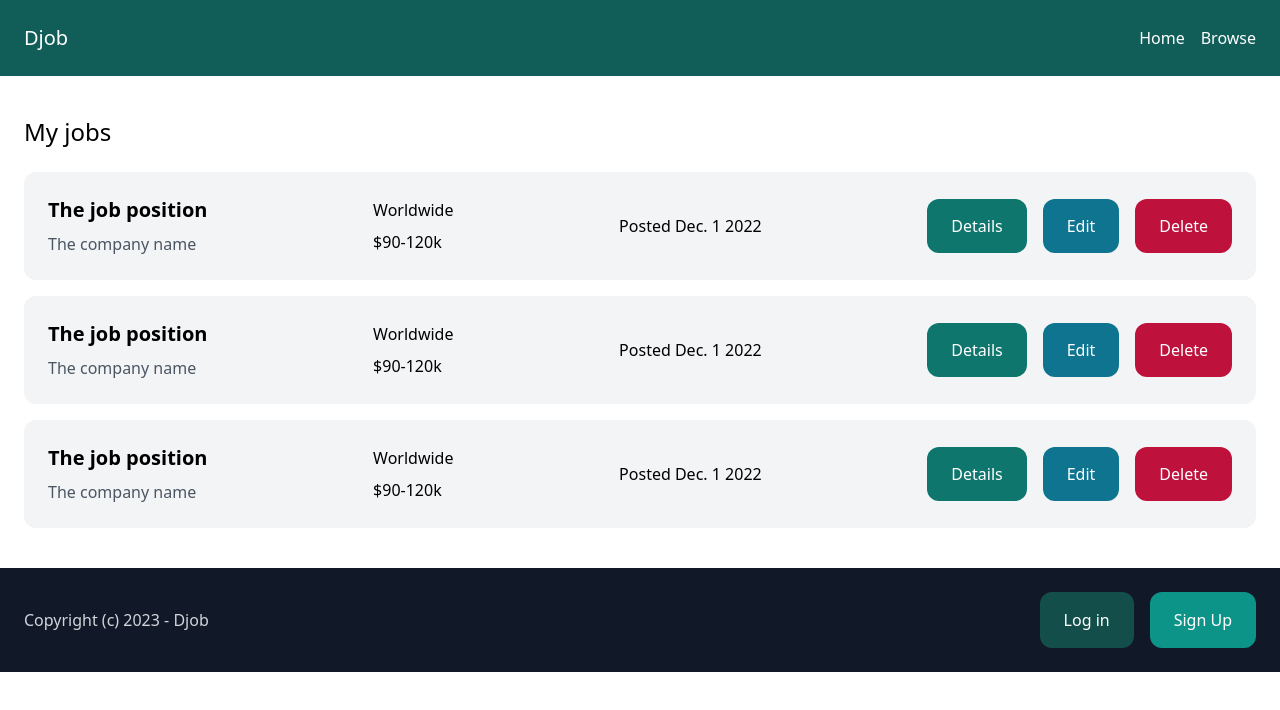
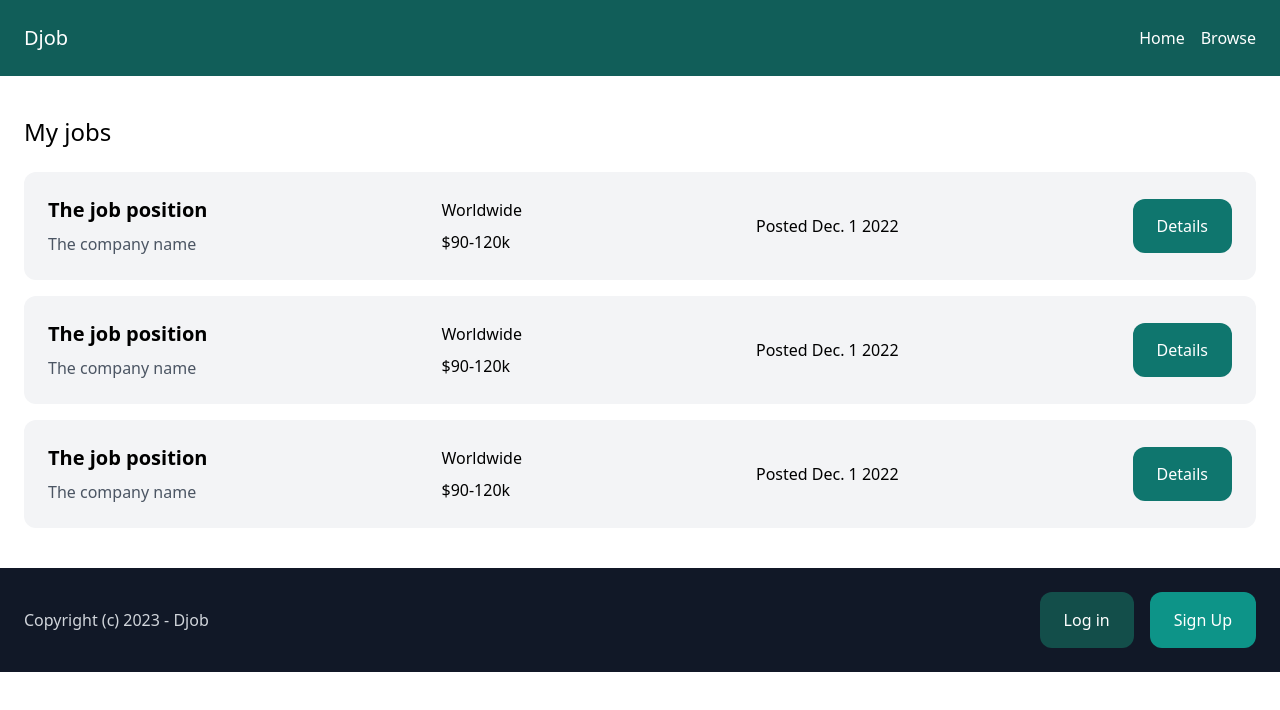
Before and after one commit to koavdev/djob, a Nuxt app: page /myjobs in a window 1280 px wide. Shown: the top 710 px of the page. Built offline with nearby package versions, Linux system fonts and the light colour scheme.

Commit message:
feat: add job component

```diff
--- /dev/null
+++ b/components/job.vue
@@ -0,0 +1,24 @@
+
+<template>
+    <div class="p-6 flex items-center justify-between bg-gray-100 rounded-xl">
+        <div>
+            <h3 class="mb-2 text-xl font-semibold">The job position</h3>
+            <p class="text-gray-600">The company name</p>
+        </div>
+
+        <div>
+            <p class="mb-2">Worldwide</p>
+            <p>$90-120k</p>
+        </div>
+
+        <div>
+            <p>Posted Dec. 1 2022</p>
+        </div>
+
+        <div class="space-x-4">
+            <NuxtLink to="/browse/1" class="py-4 px-6 bg-teal-700 text-white rounded-xl">Details</NuxtLink>
+            <NuxtLink to="/browse/1" class="py-4 px-6 bg-cyan-700 text-white rounded-xl" v-if="my">Edit</NuxtLink>
+            <NuxtLink to="/browse/1" class="py-4 px-6 bg-rose-700 text-white rounded-xl" v-if="my">Delete</NuxtLink>
+        </div>
+    </div>
+</template>
--- a/pages/browse/index.vue
+++ b/pages/browse/index.vue
@@ -25,63 +25,10 @@
 
         <div class="md:col-span-3">
             <div class="space-y-4">
-                <div class="p-6 flex items-center justify-between bg-gray-100 rounded-xl">
-                    <div>
-                        <h3 class="mb-2 text-xl font-semibold">The job position</h3>
-                        <p class="text-gray-600">The company name</p>
-                    </div>
+                <Job />
+                <Job />
+                <Job />
 
-                    <div>
-                        <p class="mb-2">Worldwide</p>
-                        <p>$90-120k</p>
-                    </div>
-
-                    <div>
-                        <p>Posted Dec. 1 2022</p>
-                    </div>
-
-                    <div>
-                        <NuxtLink to="/browse/1" class="py-4 px-6 bg-teal-700 text-white rounded-xl">Details</NuxtLink>
-                    </div>
-                </div>
-                <div class="p-6 flex items-center justify-between bg-gray-100 rounded-xl">
-                    <div>
-                        <h3 class="mb-2 text-xl font-semibold">The job position</h3>
-                        <p class="text-gray-600">The company name</p>
-                    </div>
-
-                    <div>
-                        <p class="mb-2">Worldwide</p>
-                        <p>$90-120k</p>
-                    </div>
-
-                    <div>
-                        <p>Posted Dec. 1 2022</p>
-                    </div>
-
-                    <div>
-                        <NuxtLink to="/browse/1" class="py-4 px-6 bg-teal-700 text-white rounded-xl">Details</NuxtLink>
-                    </div>
-                </div>
-                <div class="p-6 flex items-center justify-between bg-gray-100 rounded-xl">
-                    <div>
-                        <h3 class="mb-2 text-xl font-semibold">The job position</h3>
-                        <p class="text-gray-600">The company name</p>
-                    </div>
-
-                    <div>
-                        <p class="mb-2">Worldwide</p>
-                        <p>$90-120k</p>
-                    </div>
-
-                    <div>
-                        <p>Posted Dec. 1 2022</p>
-                    </div>
-
-                    <div>
-                        <NuxtLink to="/browse/1" class="py-4 px-6 bg-teal-700 text-white rounded-xl">Details</NuxtLink>
-                    </div>
-                </div>
             </div>
         </div>
     </div>
--- a/pages/index.vue
+++ b/pages/index.vue
@@ -10,7 +10,13 @@
         <div class="py-10 px-6">
             <h2 class="mb-8 text-2xl text-center">Newest jobs</h2>
 
+            <div class="space-y-4">
 
+                <Job />
+                <Job />
+                <Job />
+
+            </div>
 
 
         </div>
--- a/pages/myjobs.vue
+++ b/pages/myjobs.vue
@@ -3,67 +3,10 @@
         <h1 class="mb-6 text-2xl">My jobs</h1>
 
         <div class="space-y-4">
-                <div class="p-6 flex items-center justify-between bg-gray-100 rounded-xl">
-                    <div>
-                        <h3 class="mb-2 text-xl font-semibold">The job position</h3>
-                        <p class="text-gray-600">The company name</p>
-                    </div>
+                <Job :my="true"/>
+                <Job :my="true"/>
+                <Job :my="true"/>
 
-                    <div>
-                        <p class="mb-2">Worldwide</p>
-                        <p>$90-120k</p>
-                    </div>
-
-                    <div>
-                        <p>Posted Dec. 1 2022</p>
-                    </div>
-                    <div class="space-x-4">
-                        <NuxtLink to="/browse/1" class="py-4 px-6 bg-teal-700 text-white rounded-xl">Details</NuxtLink>
-                        <NuxtLink to="/browse/1" class="py-4 px-6 bg-cyan-700 text-white rounded-xl">Edit</NuxtLink>
-                        <NuxtLink to="/browse/1" class="py-4 px-6 bg-rose-700 text-white rounded-xl">Delete</NuxtLink>
-                    </div>
-                </div>
-                <div class="p-6 flex items-center justify-between bg-gray-100 rounded-xl">
-                    <div>
-                        <h3 class="mb-2 text-xl font-semibold">The job position</h3>
-                        <p class="text-gray-600">The company name</p>
-                    </div>
-
-                    <div>
-                        <p class="mb-2">Worldwide</p>
-                        <p>$90-120k</p>
-                    </div>
-
-                    <div>
-                        <p>Posted Dec. 1 2022</p>
-                    </div>
-
-                    <div class="space-x-4">
-                        <NuxtLink to="/browse/1" class="py-4 px-6 bg-teal-700 text-white rounded-xl">Details</NuxtLink>
-                        <NuxtLink to="/browse/1" class="py-4 px-6 bg-cyan-700 text-white rounded-xl">Edit</NuxtLink>
-                        <NuxtLink to="/browse/1" class="py-4 px-6 bg-rose-700 text-white rounded-xl">Delete</NuxtLink>
-                    </div>
-                </div>
-                <div class="p-6 flex items-center justify-between bg-gray-100 rounded-xl">
-                    <div>
-                        <h3 class="mb-2 text-xl font-semibold">The job position</h3>
-                        <p class="text-gray-600">The company name</p>
-                    </div>
-
-                    <div>
-                        <p class="mb-2">Worldwide</p>
-                        <p>$90-120k</p>
-                    </div>
-
-                    <div>
-                        <p>Posted Dec. 1 2022</p>
-                    </div>
-                    <div class="space-x-4">
-                        <NuxtLink to="/browse/1" class="py-4 px-6 bg-teal-700 text-white rounded-xl">Details</NuxtLink>
-                        <NuxtLink to="/browse/1" class="py-4 px-6 bg-cyan-700 text-white rounded-xl">Edit</NuxtLink>
-                        <NuxtLink to="/browse/1" class="py-4 px-6 bg-rose-700 text-white rounded-xl">Delete</NuxtLink>
-                    </div>
-                </div>
             </div>
     </div>
 </template>
```
